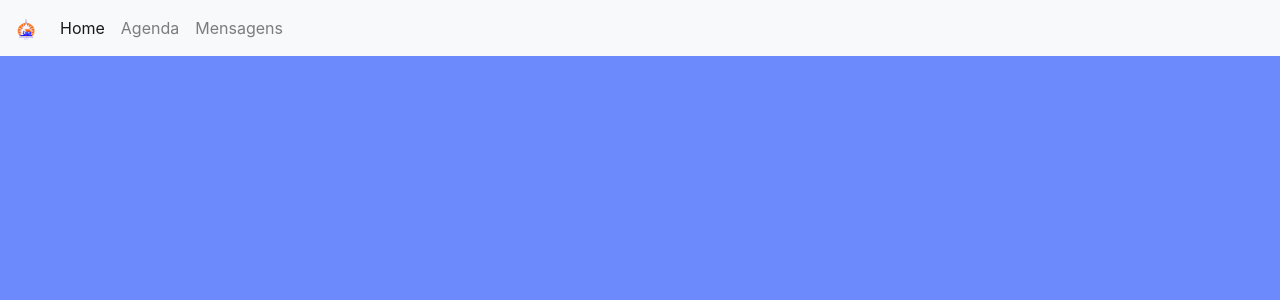
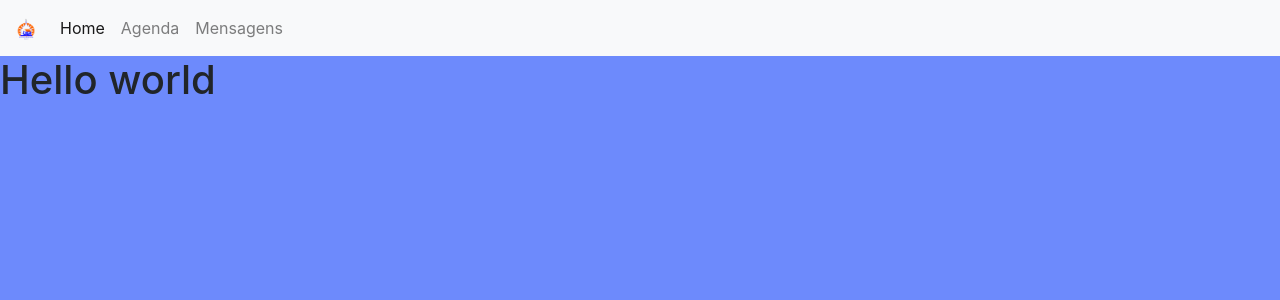
Before and after one commit to igormcsouza/stake-website, a Vue app: page / in a window 1280 px wide. Shown: the top 300 px of the page. Built offline with nearby package versions, Linux system fonts and the light colour scheme.

Commit message:
starting to build main page

```diff
--- a/src/App.vue
+++ b/src/App.vue
@@ -1,16 +1,19 @@
 <template>
   <div id=app>
     <stake-menu-bar />
+    <stake-home />
   </div>
 </template>
 
 <script>
 import StakeMenuBar from './components/MenuBar.vue'
+import StakeHome from './components/home/main.vue'
 
 export default {
   name: 'App',
   components: {
-    StakeMenuBar
+    StakeMenuBar,
+    StakeHome
   }
 }
 </script>
--- /dev/null
+++ b/src/components/home/main.vue
@@ -0,0 +1,13 @@
+<template>
+	<h1>
+		Hello world
+	</h1>
+</template>
+
+<script>
+export default {
+  name: "StakeHome"
+};
+</script>
+
+<style></style>
```
